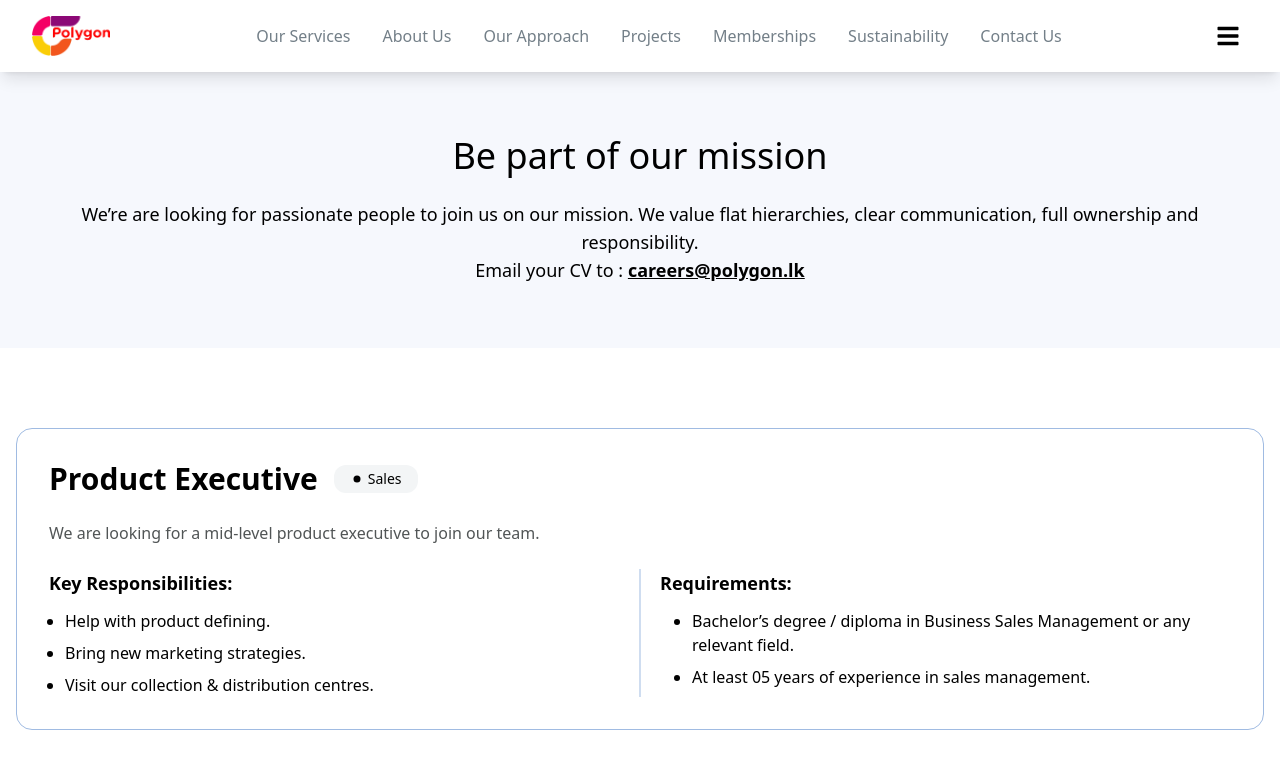
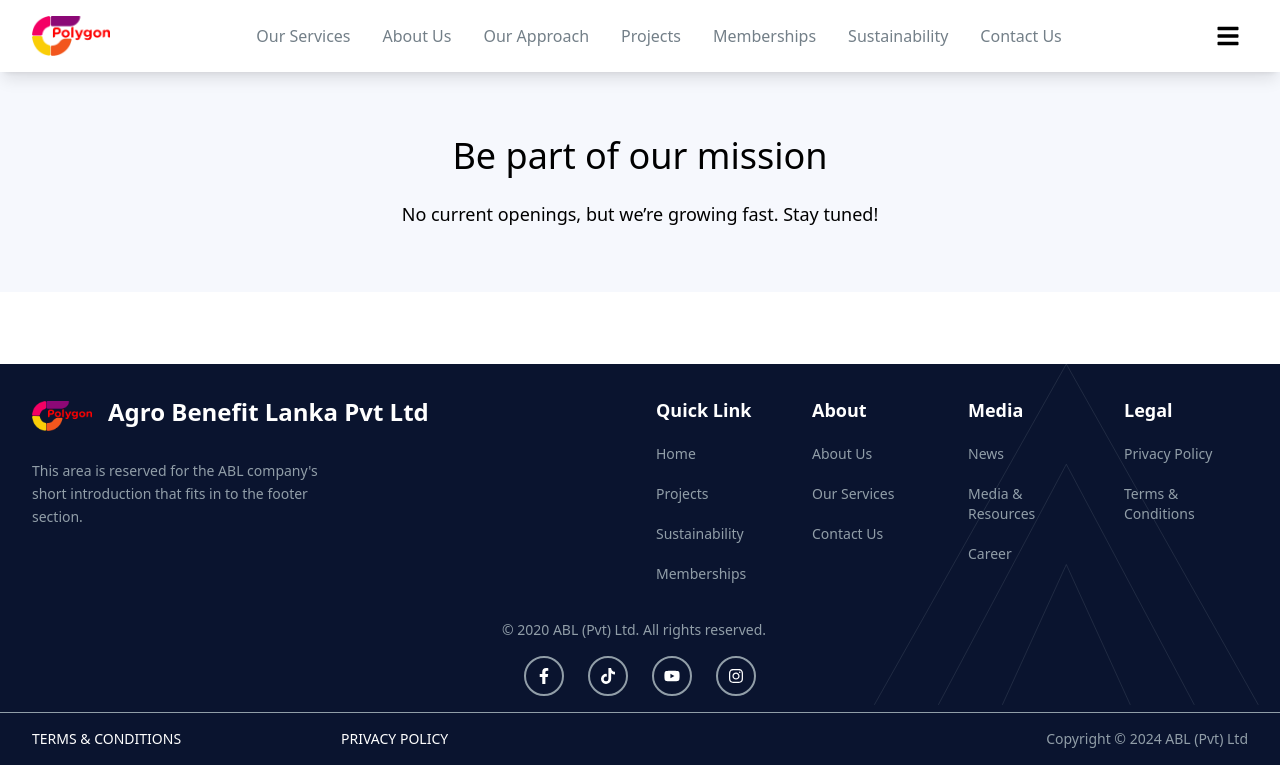
Before and after one commit to Polygon-Agro-Hub/ABL-Web, a Next.js app: page /career in a window 1280 px wide. Shown: the top 768 px of the page. Built offline with nearby package versions, Linux system fonts and the light colour scheme.

Commit message:
Add NoCareerData component and update CareerPage to handle no data scenario

```diff
--- a/app/career/page.tsx
+++ b/app/career/page.tsx
@@ -1,11 +1,16 @@
 import Career from "@/components/career/Career";
 import CareerData from "@/components/career/CareerData";
+import NoCareerData from "@/components/career/NoCareerData";
 
 export default function CareerPage() {
   return (
     <div className="flex flex-col my-18 mx-auto lg:gap-20">
-      <Career />
-      <CareerData />
+      {/* If career data is available, use the following components */}
+      {/* <Career /> */}
+      {/* <CareerData /> */}
+
+      {/* If no career data is available, use the following component */}
+      <NoCareerData />
     </div>
   );
 }
--- /dev/null
+++ b/components/career/NoCareerData.tsx
@@ -0,0 +1,24 @@
+import React from 'react'
+
+const NoCareerData = () => {
+    return (
+       <section>
+      <div className="mx-auto text-center">
+        {/* Title */}
+        <div className="bg-[#F6F8FD] py-16 px-6">
+          <h1 className="text-4xl text-black font-medium">
+            Be part of our mission
+          </h1>
+          <div className="max-w-7xl mx-auto text-black ">
+            {/* Introduction */}
+            <p className="text-lg mt-6">
+             No current openings, but we’re growing fast. Stay tuned!
+            </p>
+          </div>
+        </div>
+      </div>
+    </section>
+    )
+}
+
+export default NoCareerData
```
